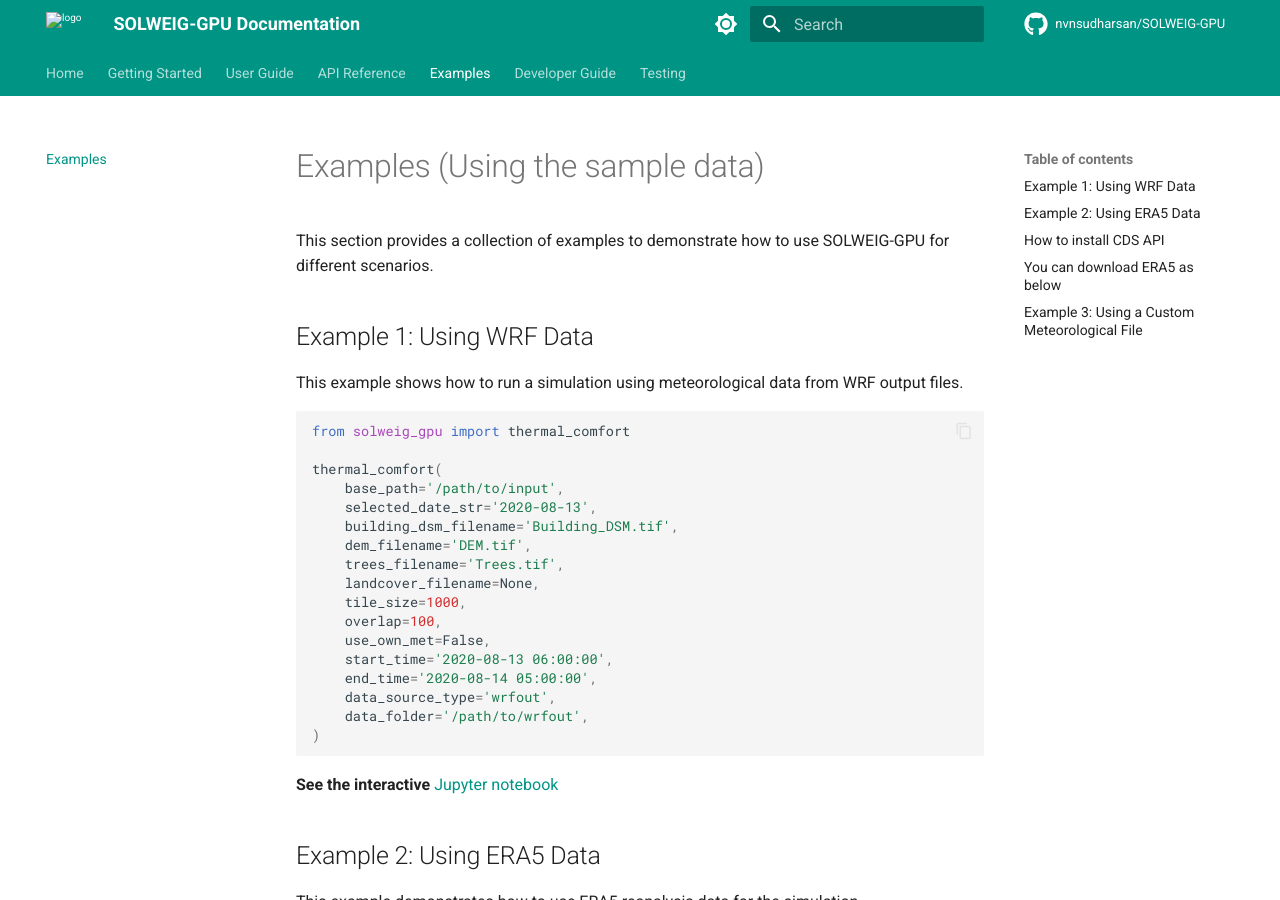
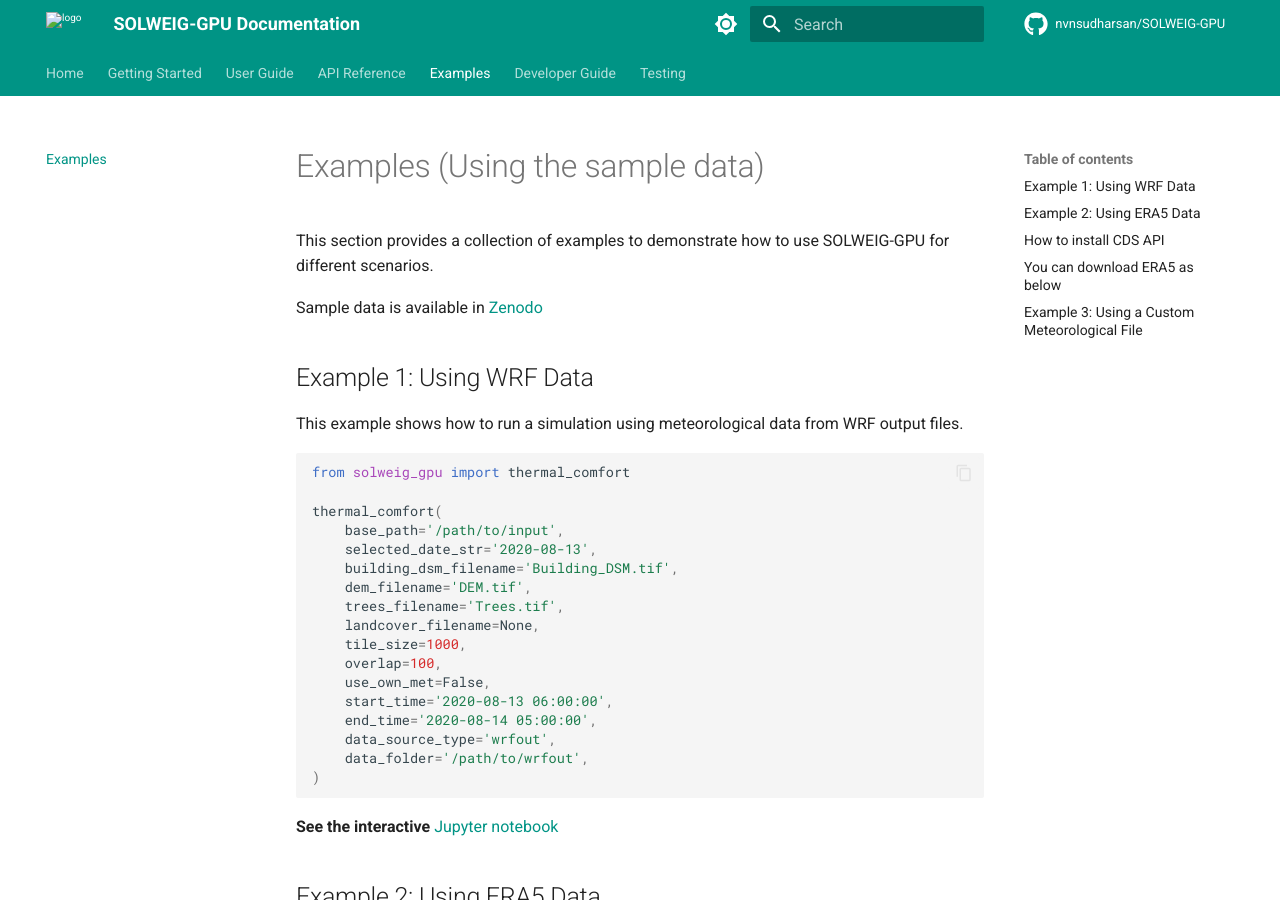
Before and after one commit to nvnsudharsan/SOLWEIG-GPU, an MkDocs documentation site: the page built from docs/examples.md, in a window 1280 px wide and 900 px high. Built offline with MkDocs 1.6.1 and Material for MkDocs 9.7.7, drawn with Linux system fonts in a browser that asks for light colours; comment, search, counter and statistics services are not loaded; the version menu is left out.

Commit message:
Add sample data availability note in examples.md
Added a note about sample data availability in Zenodo.

```diff
--- a/docs/examples.md
+++ b/docs/examples.md
@@ -1,6 +1,8 @@
 # Examples (Using the sample data)
 
 This section provides a collection of examples to demonstrate how to use SOLWEIG-GPU for different scenarios.
+
+Sample data is available in [Zenodo](https://zenodo.org/records/17048978)
 
 ## Example 1: Using WRF Data
 
```
